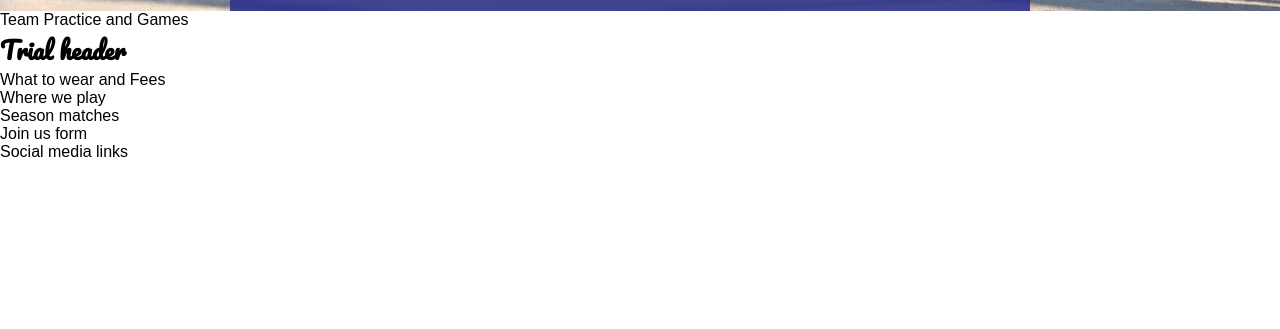
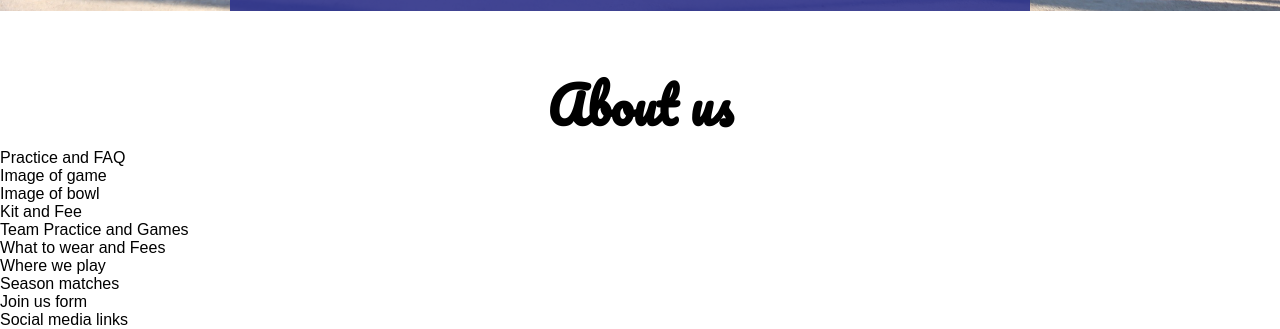
Before and after one commit to Rhesmika/newmarket-youth-baseball-old, a plain HTML site: page index.html in a window 1280 px wide. Shown: the part 939-1268 px from the top of the page. Before the commit the page ends 1100 px from the top, so only its background shows below. Drawn offline with Linux system fonts and the light colour scheme.

Commit message:
Add skeleton to About us section

```diff
--- a/assets/css/stylesheet.css
+++ b/assets/css/stylesheet.css
@@ -12,6 +12,9 @@ body{
 
 h1, h2 {
     font-family: 'Pacifico', cursive;
+}
+h2{
+    font-size: 50px;
 }
 
 
@@ -88,3 +91,14 @@ header{
     font-size: 70px;
     text-align: center;
 }
+
+
+
+/* sections */
+
+.section-title{
+    padding-top: 50px;
+    text-align: center;
+}
+
+/* About us section */
--- a/index.html
+++ b/index.html
@@ -41,8 +41,21 @@
         </div>
     </section>
 
+    <div class="section-title">
+        <h2>About us</h2>
+    </div>
+    <section>
+        <div>Practice and FAQ</div>
+        <div>Image of game</div>
+    </section>
+
+    <section>
+        <div>Image of bowl</div>
+        <div>Kit and Fee</div>
+    </section>
+
     <section>Team Practice and Games</section>
-    <h2>Trial header</h2>
+
 
 
     <section>What to wear and Fees</section>
```
